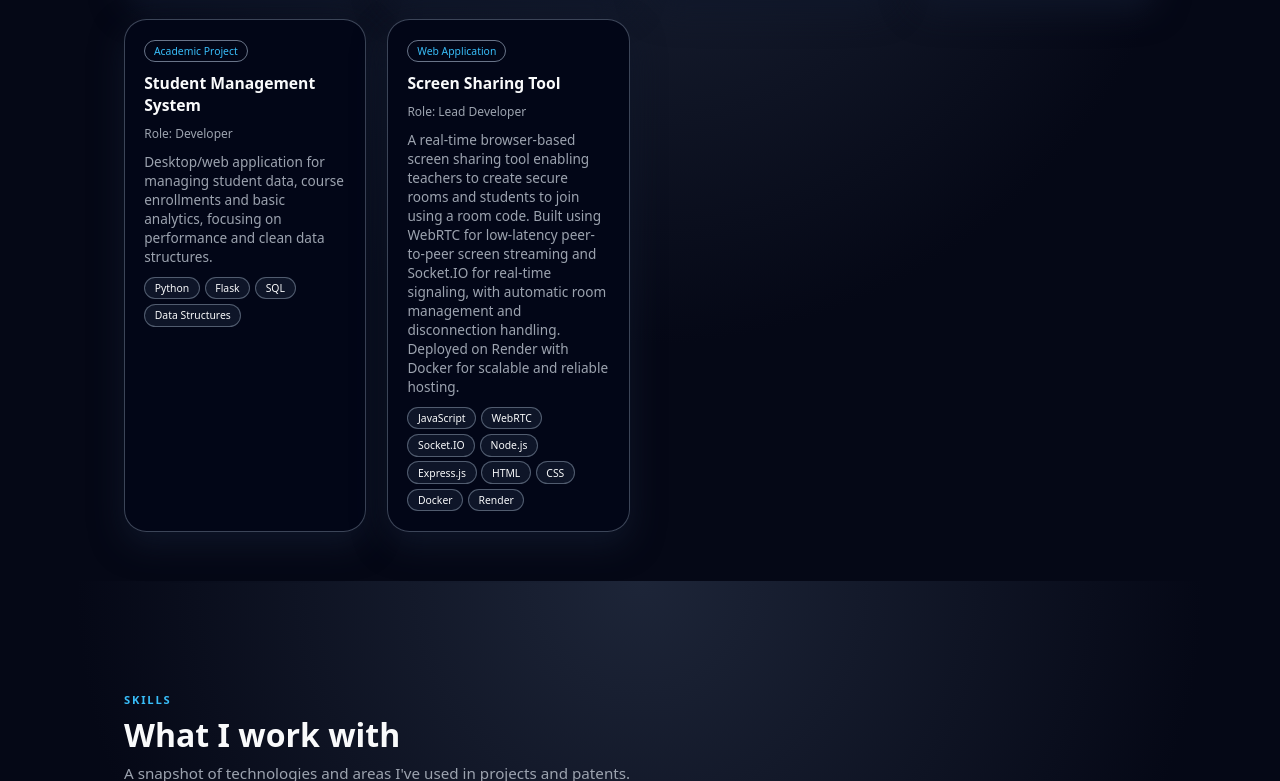
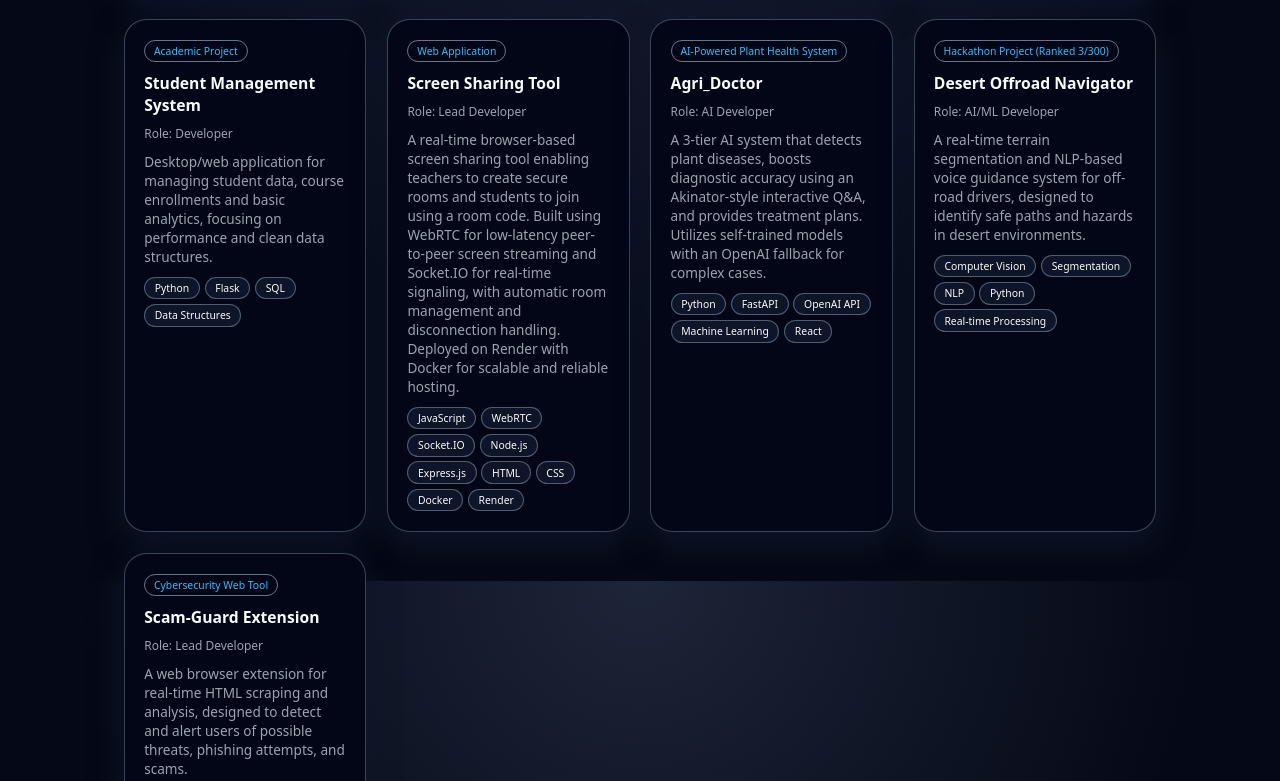
Before and after one commit to deiepak/deepak-portfolio, a React (Vite) app: page / in a window 1280 px wide. Shown: the part 2619-3400 px from the top of the page. Built offline with nearby package versions, Linux system fonts and the light colour scheme.

Commit message:
Add new projects to portfolio: Agri_Doctor, Desert Offroad Navigator, and Scam-Guard Extension

```diff
--- a/src/data.js
+++ b/src/data.js
@@ -90,4 +90,31 @@ export const projects = [
     "Render"
   ],
 },
+{
+    id: 8,
+    title: "Agri_Doctor",
+    role: "AI Developer",
+    context: "AI-Powered Plant Health System",
+    description:
+      "A 3-tier AI system that detects plant diseases, boosts diagnostic accuracy using an Akinator-style interactive Q&A, and provides treatment plans. Utilizes self-trained models with an OpenAI fallback for complex cases.",
+    tech: ["Python", "FastAPI", "OpenAI API", "Machine Learning", "React"],
+  },
+  {
+    id: 9,
+    title: "Desert Offroad Navigator",
+    role: "AI/ML Developer",
+    context: "Hackathon Project (Ranked 3/300)",
+    description:
+      "A real-time terrain segmentation and NLP-based voice guidance system for off-road drivers, designed to identify safe paths and hazards in desert environments.",
+    tech: ["Computer Vision", "Segmentation", "NLP", "Python", "Real-time Processing"],
+  },
+  {
+    id: 10,
+    title: "Scam-Guard Extension",
+    role: "Lead Developer",
+    context: "Cybersecurity Web Tool",
+    description:
+      "A web browser extension for real-time HTML scraping and analysis, designed to detect and alert users of possible threats, phishing attempts, and scams.",
+    tech: ["JavaScript", "Browser Extension API", "HTML Scraping", "Security Analysis"],
+  },
 ];
```
